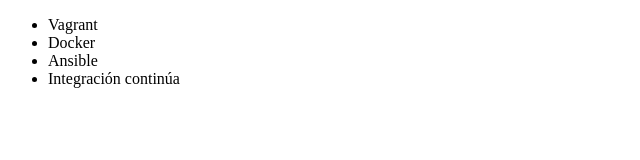
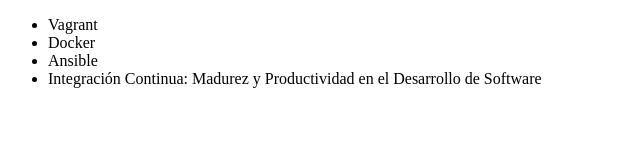
Before and after one commit to liruizn28/PoyectoAlura, a plain HTML site: page Index.html in a window 1280 px wide. Shown: the whole page, without its empty margins (0-640 px from the left). Drawn offline with Linux system fonts and the light colour scheme.

Commit message:
Renombrando Curso de Integración Continua

```diff
--- a/Index.html
+++ b/Index.html
@@ -9,7 +9,7 @@
          <li> Vagrant </li>
          <li> Docker </li>
          <li> Ansible </li>
-         <li> Integración continúa </li>
+         <li> Integración Continua: Madurez y Productividad en el Desarrollo de Software </li>
      </ul>
 </body>
 </html>
```
